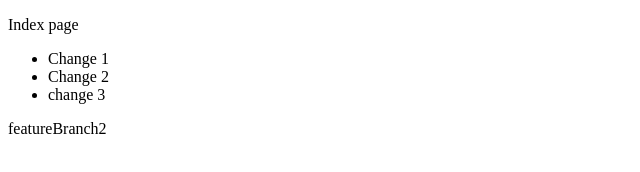
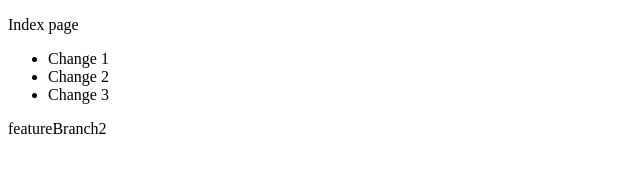
Before and after one commit to kodiak762/rebaseology, a plain HTML site: page src/index.html in a window 1280 px wide. Shown: the full height of the page, 0-640 px from the left. Drawn offline with Linux system fonts and the light colour scheme.

Commit message:
Style: Changed case of list item 3

```diff
--- a/src/index.html
+++ b/src/index.html
@@ -10,7 +10,7 @@
   <ul>
     <li>Change 1</li>
     <li>Change 2</li>
-    <li>change 3</li>
+    <li>Change 3</li>
   </ul>
   <p>featureBranch2</p>
   </body>
```
